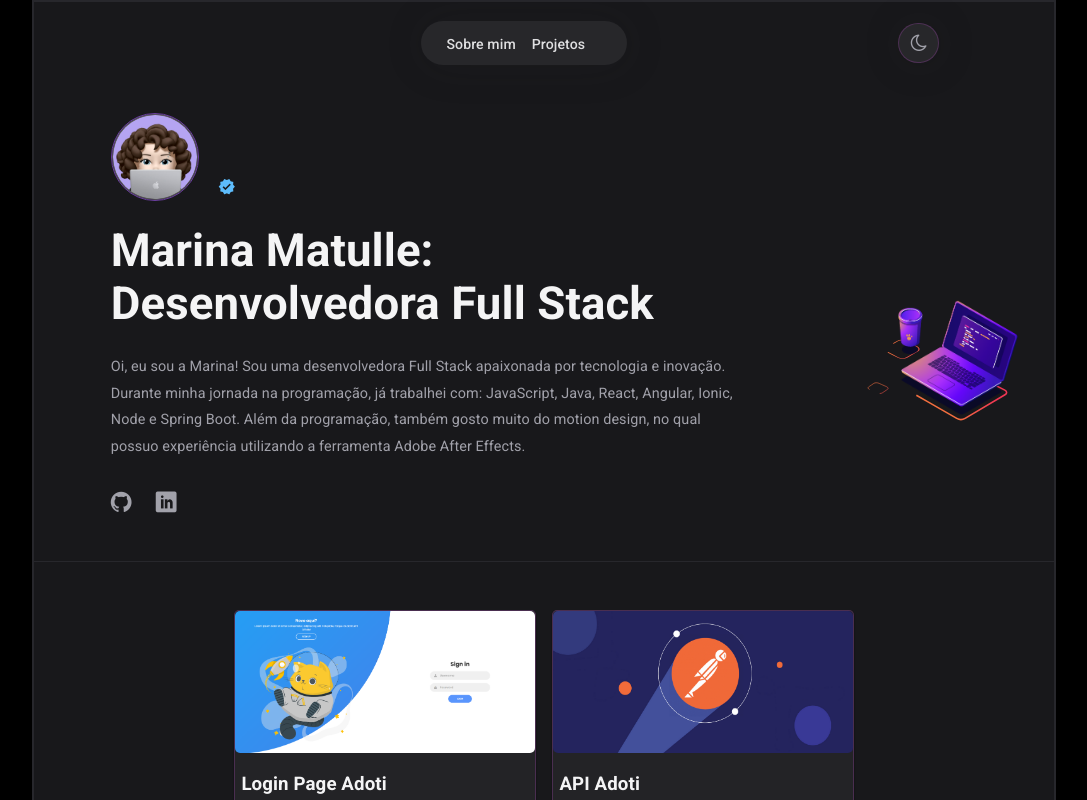
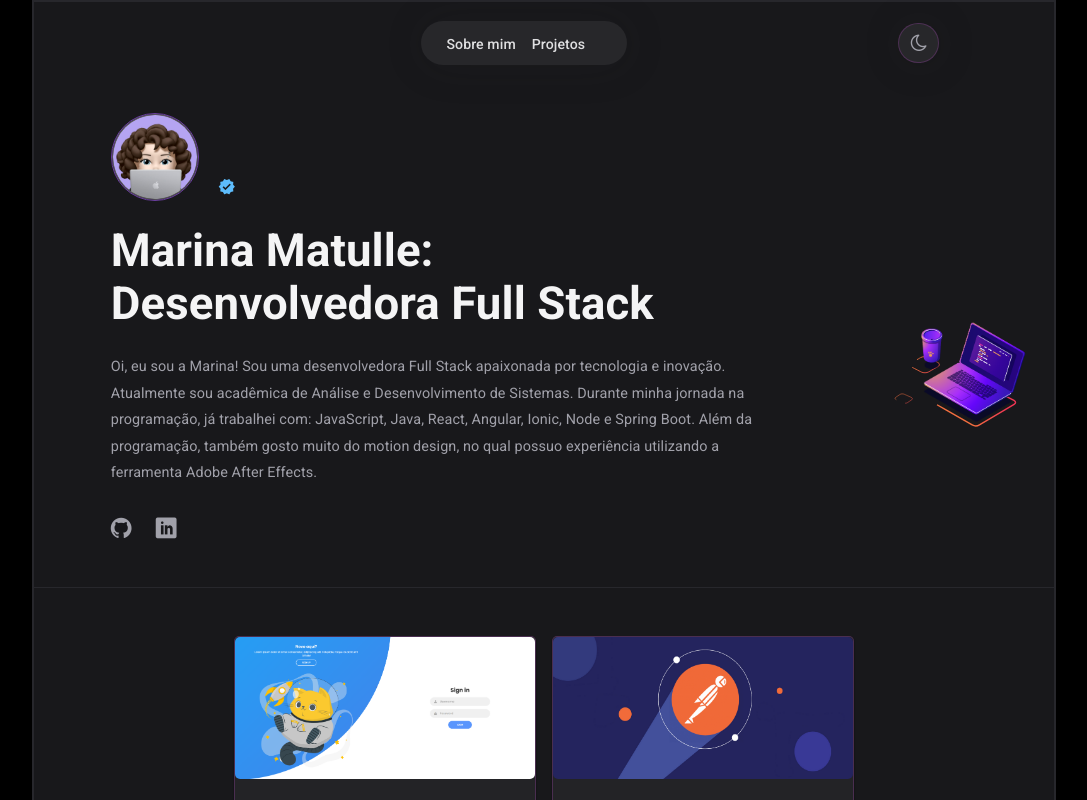
Before and after one commit to marimatulle/react-portfolio, a React (Vite) app: page / in a window 1280 px wide. Shown: the top 800 px of the page, without its empty margins (96-1183 px from the left). Built offline with nearby package versions, Linux system fonts and the light colour scheme.

Commit message:
adds details

```diff
--- a/src/components/hero/Hero.jsx
+++ b/src/components/hero/Hero.jsx
@@ -16,9 +16,9 @@ const Hero = () => {
         <h1 className="title">Marina Matulle: Desenvolvedora Full Stack</h1>
         <p className="subtitle">
           Oi, eu sou a Marina! Sou uma desenvolvedora Full Stack apaixonada por
-          tecnologia e inovação. Durante minha jornada na programação, já
-          trabalhei com: JavaScript, Java, React, Angular, Ionic, Node e Spring
-          Boot. Além da programação, também gosto muito do motion design, no
+          tecnologia e inovação. Atualmente sou acadêmica de Análise e Desenvolvimento de Sistemas.
+          Durante minha jornada na programação, já trabalhei com: JavaScript, Java, React, Angular,
+          Ionic, Node e Spring Boot. Além da programação, também gosto muito do motion design, no
           qual possuo experiência utilizando a ferramenta Adobe After Effects.
         </p>
 
```
